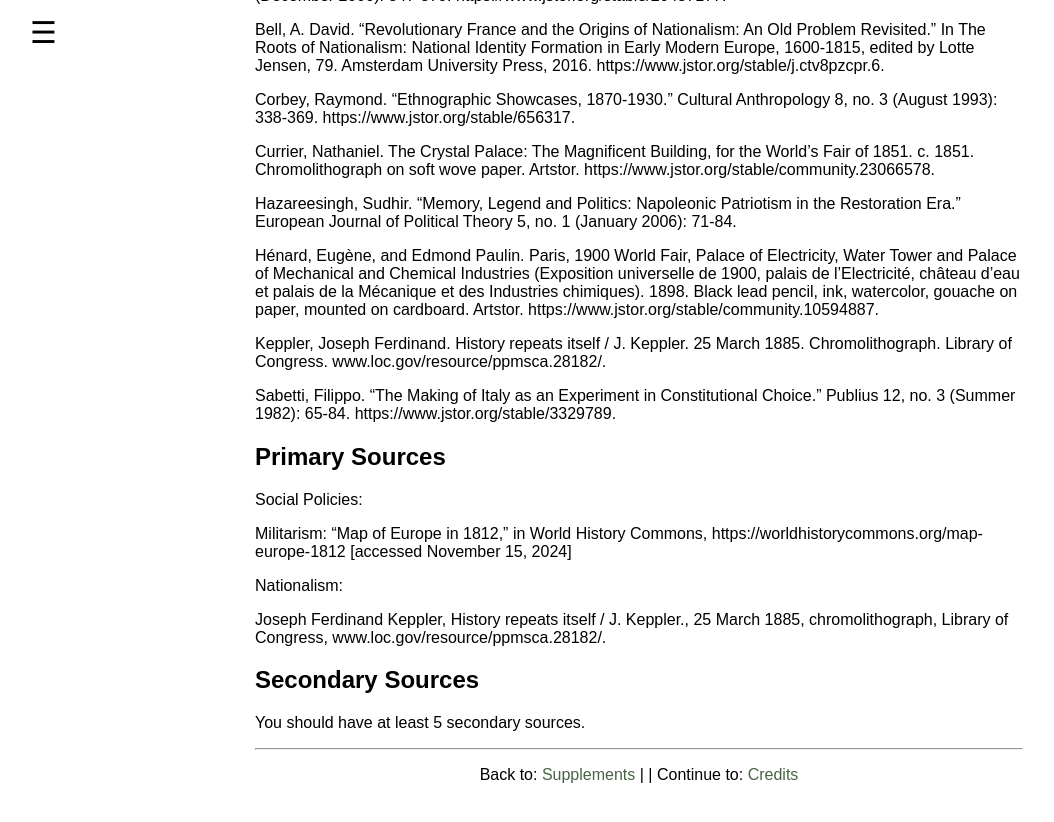
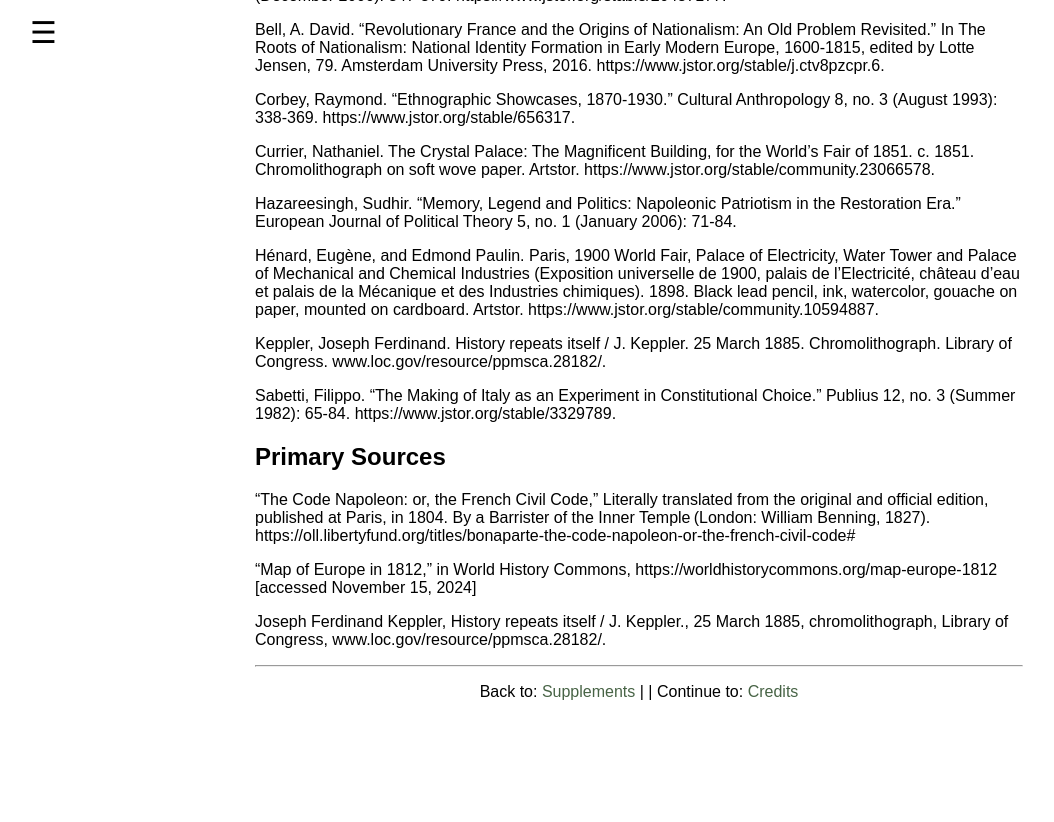
Before and after one commit to carmonamatt/Carmona-Matthew-EUH3205, a Jekyll site: the page built from 005_bibliography.md, in a window 1280 px wide and 900 px high, scrolled down 1475 px. Shown: the top 822 px of the window, without its empty margins (1-1055 px from the left). Built offline with Jekyll 4.4.1, drawn with Linux system fonts in a browser that asks for light colours; some of the changed text lies outside the part shown.

Commit message:
Update 005_bibliography.md

```diff
--- a/005_bibliography.md
+++ b/005_bibliography.md
@@ -6,7 +6,7 @@ number: 5
 
 # Bibliography
 
-Social Policy Sources:
+Social Issues and Napoleonic Policies Sources:
 
 Daron Acemoglu, “The Consequences of Radical Reform: The French Revolution,” National Bureau of Economic Research, 2009, https://www.nber.org/papers/w14831
 
@@ -72,17 +72,8 @@ Sabetti, Filippo. “The Making of Italy as an Experiment in Constitutional Choi
 
 ## Primary Sources
 
-Social Policies:
+“The Code Napoleon: or, the French Civil Code,” Literally translated from the original and official edition, published at Paris, in 1804. By a Barrister of the Inner Temple (London: William Benning, 1827). https://oll.libertyfund.org/titles/bonaparte-the-code-napoleon-or-the-french-civil-code#
 
-Militarism:
 "Map of Europe in 1812," in World History Commons, https://worldhistorycommons.org/map-europe-1812 [accessed November 15, 2024]
 
-Nationalism:
-
 Joseph Ferdinand Keppler, History repeats itself / J. Keppler., 25 March 1885, chromolithograph, Library of Congress, www.loc.gov/resource/ppmsca.28182/.
-
-
-
-## Secondary Sources
-
-You should have at least 5 secondary sources.
```
